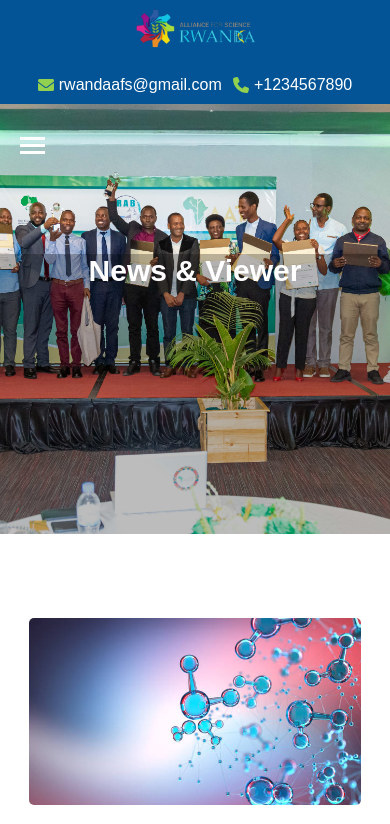
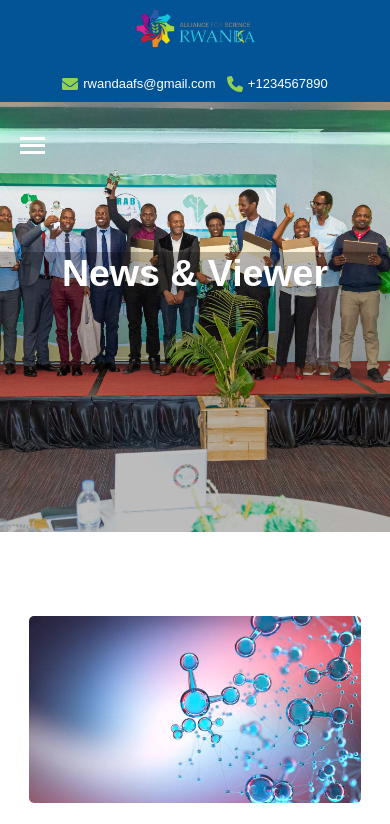
Before and after one commit to pWallet-hub/Alliance-for-science, a React (Vite) app: page /news in a window 390 px wide. Shown: the top 824 px of the page. Built offline with nearby package versions, Linux system fonts and the light colour scheme.

Commit message:
Finalized The Design

```diff
--- a/src/Components/Header/Header.css
+++ b/src/Components/Header/Header.css
@@ -70,7 +70,7 @@
 
   .contact-item {
     padding: 0.15rem;
-    font-size: 1rem;
+    font-size: 13px;
     justify-content: center;
   }
 
--- a/src/Pages/News/News.css
+++ b/src/Pages/News/News.css
@@ -9,7 +9,7 @@
   padding-top: 200px;
   font-family: sans-serif;
   text-align: center;
-  font-size: 20px;
+  font-size: 25px;
   text-transform: capitalize;
   transition: .5s ease-in-out;
 }
```
